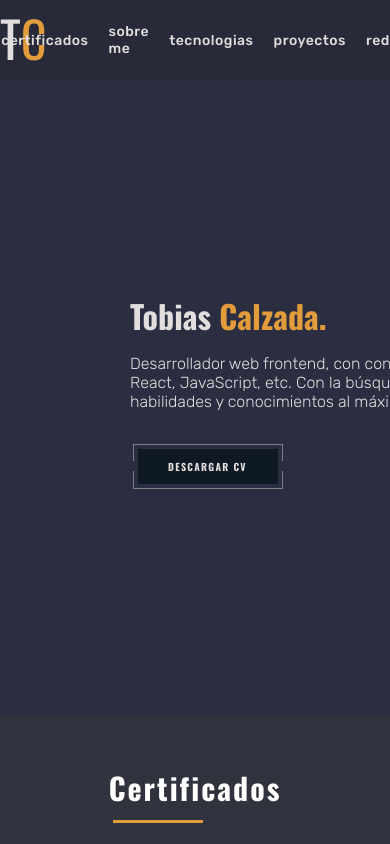
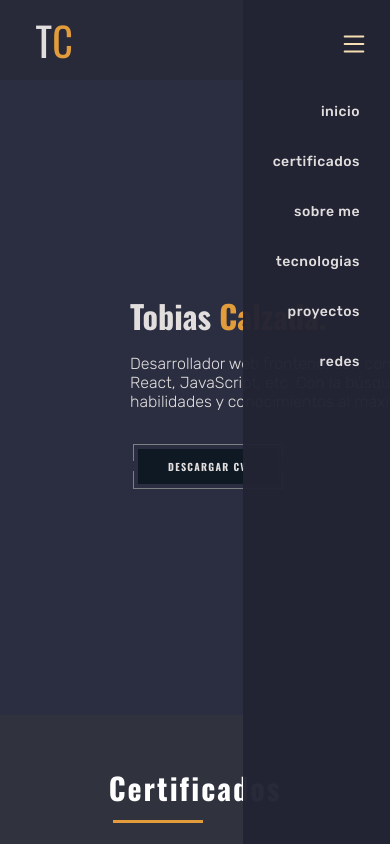
Before and after one commit to TobiasCalzada/portafolio, a React (Create React App) app: page / in a window 390 px wide. Shown: the top 844 px of the page. Built offline with nearby package versions, Linux system fonts and the light colour scheme.

Commit message:
responsive de header

```diff
--- a/package.json
+++ b/package.json
@@ -7,6 +7,7 @@
     "@testing-library/jest-dom": "^5.17.0",
     "@testing-library/react": "^13.4.0",
     "@testing-library/user-event": "^13.5.0",
+    "bootstrap-icons": "^1.11.3",
     "gh-pages": "^6.1.1",
     "react": "^18.3.1",
     "react-dom": "^18.3.1",
@@ -14,8 +15,8 @@
     "web-vitals": "^2.1.4"
   },
   "scripts": {
-    "predeploy":"npm run build",
-    "deploy":"gh-pages -d build",
+    "predeploy": "npm run build",
+    "deploy": "gh-pages -d build",
     "start": "react-scripts start",
     "build": "react-scripts build",
     "test": "react-scripts test",
--- a/src/Componentes/Header/PartesDelHeader/Logo/Logo.css
+++ b/src/Componentes/Header/PartesDelHeader/Logo/Logo.css
@@ -1,6 +1,9 @@
 .contenedorLogo{
     width: 150px;
     text-decoration: none;
+    display: flex;
+    justify-content: center;
+    align-items: center;
 }
 
 .textoLogo{
@@ -14,3 +17,16 @@
 span{
     color: #E29C3B;
 }
+
+/*media*/
+@media (max-width:1100px) and (min-width:800px) {
+    .textoLogo{
+        font-size: 40px;
+    }
+}
+
+@media (max-width:800px) and (min-width:300px) {
+    .textoLogo{
+        font-size: 40px;
+    }
+}
--- a/src/Componentes/Header/PartesDelHeader/Navbar/Navbar.css
+++ b/src/Componentes/Header/PartesDelHeader/Navbar/Navbar.css
@@ -6,16 +6,21 @@
     box-sizing:border-box;
 }
 /*editando navegador*/
-.navBar{
-    width: 100%;
-    height: 100%;
+.header{
     display: flex;
     align-items: center;
     justify-content: end;
-    gap: 20px;
+    width: 100%;
 }
 
-.navBar .linkNavBar:nth-child(6){
+.listdaDeLinks{
+    list-style-type:none;
+    display: flex;
+    align-items: center;
+    gap:30px;
+}
+
+.navBar .listdaDeLinks li:nth-child(6){
     margin-right: 30px;
 }
 
@@ -50,3 +55,63 @@
 .linkNavBar:hover:after{
     width: 100%;
 }
+
+/*boton*/
+.cabeceraButton{
+    display: none;
+}
+
+/*media*/
+@media (max-width:1100px) and (min-width:800px) {
+    .linkNavBar{
+        font-size: 12px;
+    }
+}
+
+@media (max-width:800px) and (min-width:300px) {
+    .cabeceraButton{
+        display: block;
+        color: wheat;
+        background-color: #22253400;
+        margin: 7px 20px 0 0;
+        border: 1px  #22253400 solid;
+        cursor: pointer;
+        display: flex;
+        transition: all .5s ease;
+    }
+
+    .cabeceraButton:hover{
+        scale: 1.1;
+    }
+
+    .navBar{
+        display: flex;
+        opacity: 0;
+        overflow: hidden;
+        transition: all .5s ease;
+    }
+
+    .navBar.isActive{
+        opacity: 1;
+    }
+
+    .listdaDeLinks{
+        display: flex;
+        flex-direction: column;
+        position: absolute;
+        align-items: end;
+        top: 0;
+        right: 0;
+        height: 1200%;
+        padding: 100px 30px 0px 30px;
+        background-color:  #222534f8;
+    }
+
+    .cabeceraButton{
+        z-index: 3;
+    }
+
+    .navBar .listdaDeLinks li:nth-child(6){
+        margin-right: 0px;
+    }
+}
--- a/src/Componentes/Header/PartesDelHeader/Navbar/Navbar.jsx
+++ b/src/Componentes/Header/PartesDelHeader/Navbar/Navbar.jsx
@@ -1,16 +1,32 @@
+import { useState } from "react";
 import "./Navbar.css"
 
 function Navbar(){
 
+    const [ menu , setMenu] = useState(false);
+
+    const togglemenu = () =>{
+        setMenu(!menu)
+    }
+
     return(
-        <nav className="navBar">
-            <a className="linkNavBar" href="#">inicio</a>
-            <a className="linkNavBar" href="#idseccion2">certificados</a>
-            <a className="linkNavBar" href="#idseccion3">sobre me</a>
-            <a className="linkNavBar" href="#idseccion4">tecnologias</a>
-            <a className="linkNavBar" href="#idseccion5">proyectos</a>
-            <a className="linkNavBar" href="#idseccion6">redes</a>
-        </nav>
+        <div className="header">
+            <nav className={`navBar ${ menu ? "isActive" : ""}`}>
+                <ul className="listdaDeLinks">
+                    <li><a className="linkNavBar" href="#">inicio</a></li>
+                    <li><a className="linkNavBar" href="#idseccion2">certificados</a></li>
+                    <li><a className="linkNavBar" href="#idseccion3">sobre me</a></li>
+                    <li><a className="linkNavBar" href="#idseccion4">tecnologias</a></li>
+                    <li><a className="linkNavBar" href="#idseccion5">proyectos</a></li>
+                    <li><a className="linkNavBar" href="#idseccion6">redes</a></li>
+                </ul>
+            </nav>
+            <button  onClick={togglemenu} className="cabeceraButton">
+            <svg className="cabeceraSvg" xmlns="http://www.w3.org/2000/svg" width="30" height="30" fill="currentColor" viewBox="0 0 16 16">
+                <path fill-rule="evenodd" d="M2.5 12a.5.5 0 0 1 .5-.5h10a.5.5 0 0 1 0 1H3a.5.5 0 0 1-.5-.5m0-4a.5.5 0 0 1 .5-.5h10a.5.5 0 0 1 0 1H3a.5.5 0 0 1-.5-.5m0-4a.5.5 0 0 1 .5-.5h10a.5.5 0 0 1 0 1H3a.5.5 0 0 1-.5-.5"/>
+                </svg>
+            </button>
+        </div>
     )
 }
 
```
Also changed, not shown: 1 other file (tests, documents, lock files or other folders).
